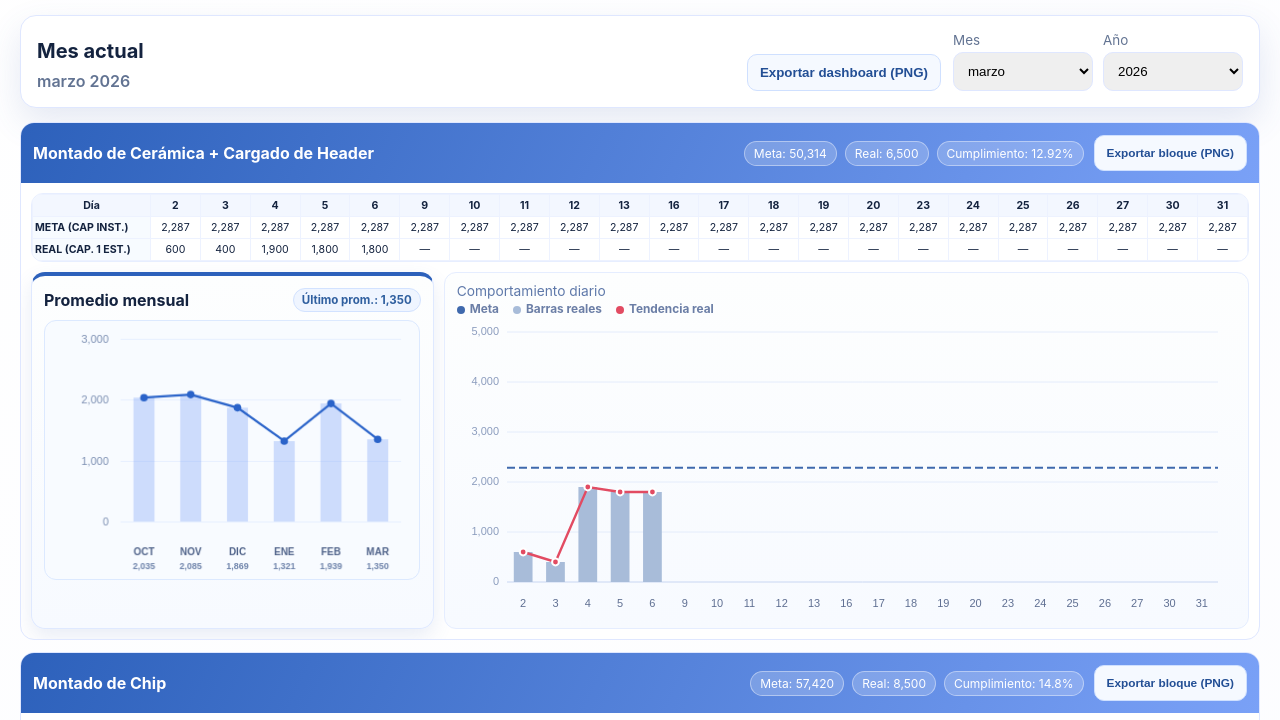
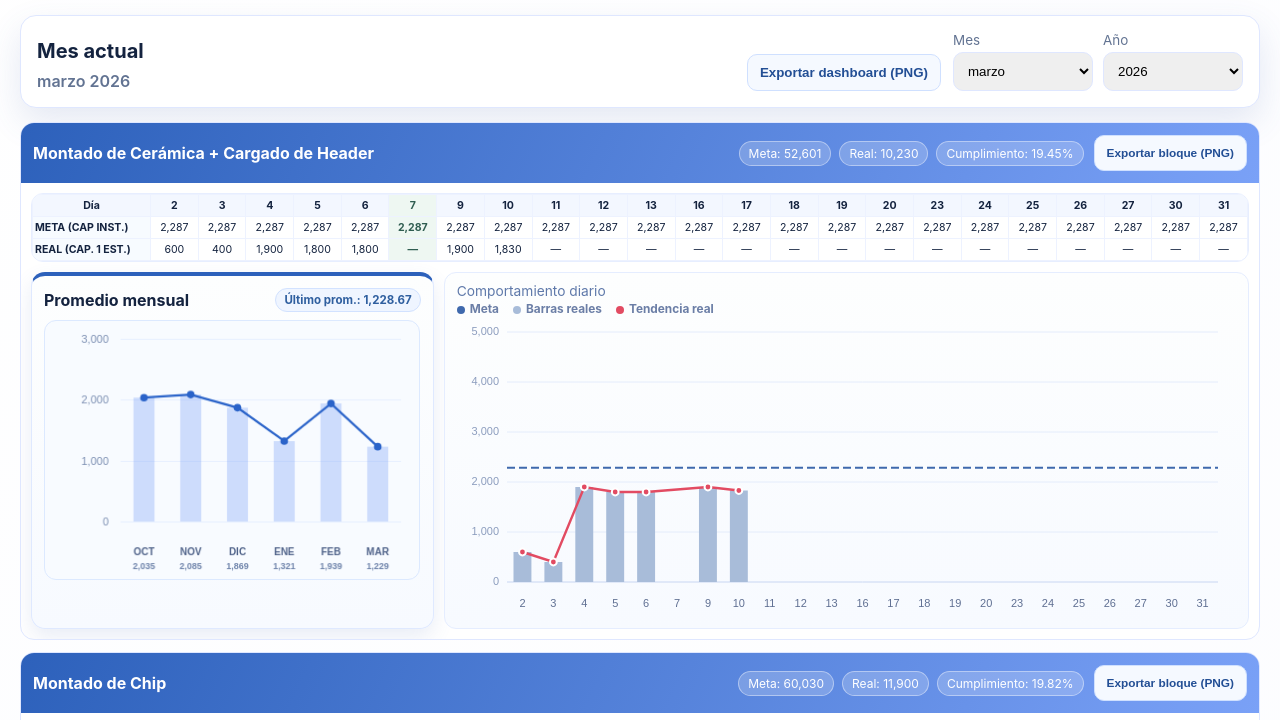
Before and after one commit to lowpolyfel/web, a plain HTML site: page index.html in a window 1280 px wide. Shown: the part 78-798 px from the top of the page. Drawn offline with nearby package versions, Linux system fonts and the light colour scheme.

Commit message:
Actualizar datos de marzo y resaltar sábado 7

```diff
--- a/assets/css/styles.css
+++ b/assets/css/styles.css
@@ -181,6 +181,12 @@ th { background: #f3f7ff; }
   background: #ffeab8 !important;
   color: #6b4c00;
   font-weight: 800;
+}
+
+.special-day-col {
+  background: #eef7f2 !important;
+  color: #2f5d51;
+  font-weight: 700;
 }
 
 .chart-card {
--- a/assets/js/app.js
+++ b/assets/js/app.js
@@ -13,6 +13,9 @@
   const INHABIL_DAY = null;
   const FALLBACK_COMPARE_CURRENT_DAY = 2;
   const FALLBACK_COMPARE_PREVIOUS_DAY = 1;
+  const SPECIAL_INCLUDED_DAYS = {
+    '2026-03': [7],
+  };
 
   const SEED_DB = {
     metas: {
@@ -53,6 +56,8 @@
       { lineId: 'alineacion_chip', date: '2026-03-04', target: 3859, real: 1000 },
       { lineId: 'alineacion_chip', date: '2026-03-05', target: 3859, real: 2600 },
       { lineId: 'alineacion_chip', date: '2026-03-06', target: 3859, real: 2300 },
+      { lineId: 'alineacion_chip', date: '2026-03-09', target: 3859, real: 2050 },
+      { lineId: 'alineacion_chip', date: '2026-03-10', target: 3859, real: 1580 },
 
       // Wire Bond
       { lineId: 'wire_bond', date: '2025-10-01', target: 2346, real: 1205 },
@@ -82,7 +87,9 @@
       { lineId: 'wire_bond', date: '2026-03-03', target: 2346, real: 1490 },
       { lineId: 'wire_bond', date: '2026-03-04', target: 2346, real: 1700 },
       { lineId: 'wire_bond', date: '2026-03-05', target: 2346, real: 1500 },
-      { lineId: 'wire_bond', date: '2026-03-06', target: 2346, real: 0 },
+      { lineId: 'wire_bond', date: '2026-03-06', target: 2346, real: 1600 },
+      { lineId: 'wire_bond', date: '2026-03-09', target: 2346, real: 0 },
+      { lineId: 'wire_bond', date: '2026-03-10', target: 2346, real: 1500 },
 
       // Montado de Cerámica
       { lineId: 'montado_ceramica', date: '2025-10-01', target: 2287, real: 2035 },
@@ -113,6 +120,8 @@
       { lineId: 'montado_ceramica', date: '2026-03-04', target: 2287, real: 1900 },
       { lineId: 'montado_ceramica', date: '2026-03-05', target: 2287, real: 1800 },
       { lineId: 'montado_ceramica', date: '2026-03-06', target: 2287, real: 1800 },
+      { lineId: 'montado_ceramica', date: '2026-03-09', target: 2287, real: 1900 },
+      { lineId: 'montado_ceramica', date: '2026-03-10', target: 2287, real: 1830 },
 
       // Montado de Chip
       { lineId: 'montado_chip', date: '2025-10-01', target: 2610, real: 1973 },
@@ -143,6 +152,8 @@
       { lineId: 'montado_chip', date: '2026-03-04', target: 2610, real: 1700 },
       { lineId: 'montado_chip', date: '2026-03-05', target: 2610, real: 1600 },
       { lineId: 'montado_chip', date: '2026-03-06', target: 2610, real: 1600 },
+      { lineId: 'montado_chip', date: '2026-03-09', target: 2610, real: 1600 },
+      { lineId: 'montado_chip', date: '2026-03-10', target: 2610, real: 1800 },
 
       // Wire Bond (Nueva Maquina)
       { lineId: 'wire_bond_hi_reel', date: '2026-02-23', target: 2346, real: 600 },
@@ -154,7 +165,10 @@
       { lineId: 'wire_bond_hi_reel', date: '2026-03-03', target: 2346, real: 300 },
       { lineId: 'wire_bond_hi_reel', date: '2026-03-04', target: 2346, real: 2000 },
       { lineId: 'wire_bond_hi_reel', date: '2026-03-05', target: 2346, real: 0 },
-      { lineId: 'wire_bond_hi_reel', date: '2026-03-06', target: 2346, real: 0 },
+      { lineId: 'wire_bond_hi_reel', date: '2026-03-06', target: 2346, real: 2000 },
+      { lineId: 'wire_bond_hi_reel', date: '2026-03-07', target: 2346, real: 2000 },
+      { lineId: 'wire_bond_hi_reel', date: '2026-03-09', target: 2346, real: 0 },
+      { lineId: 'wire_bond_hi_reel', date: '2026-03-10', target: 2346, real: 0 },
 
       // Alloy (Nueva Maquina)
       { lineId: 'alloy_hi_reel', date: '2026-02-23', target: 2287, real: 1000 },
@@ -167,6 +181,9 @@
       { lineId: 'alloy_hi_reel', date: '2026-03-04', target: 2287, real: 1000 },
       { lineId: 'alloy_hi_reel', date: '2026-03-05', target: 2287, real: 1000 },
       { lineId: 'alloy_hi_reel', date: '2026-03-06', target: 2287, real: 0 },
+      { lineId: 'alloy_hi_reel', date: '2026-03-07', target: 2287, real: 800 },
+      { lineId: 'alloy_hi_reel', date: '2026-03-09', target: 2287, real: 400 },
+      { lineId: 'alloy_hi_reel', date: '2026-03-10', target: 2287, real: 0 },
     ],
   };
 
@@ -212,11 +229,20 @@
   }
 
   function getBusinessDaysInMonth(year, monthIndex) {
-    return Array.from({ length: getDaysInMonth(year, monthIndex) }, (_, i) => i + 1)
+    const businessDays = Array.from({ length: getDaysInMonth(year, monthIndex) }, (_, i) => i + 1)
       .filter((day) => {
         const weekday = new Date(year, monthIndex, day).getDay();
         return weekday !== 0 && weekday !== 6;
       });
+
+    const specialDays = SPECIAL_INCLUDED_DAYS[`${year}-${String(monthIndex + 1).padStart(2, '0')}`] || [];
+    const allDays = new Set([...businessDays, ...specialDays]);
+    return Array.from(allDays).sort((a, b) => a - b);
+  }
+
+  function isSpecialIncludedDay(year, monthIndex, day) {
+    const key = `${year}-${String(monthIndex + 1).padStart(2, '0')}`;
+    return (SPECIAL_INCLUDED_DAYS[key] || []).includes(day);
   }
 
   function formatNumber(value) {
@@ -317,7 +343,7 @@
         return;
       }
 
-      if (seedRecord.date === '2026-02-26' || seedRecord.date === '2026-02-27' || seedRecord.date === '2026-03-02' || seedRecord.date === '2026-03-03' || seedRecord.date === '2026-03-04' || seedRecord.date === '2026-03-05' || seedRecord.date === '2026-03-06') {
+      if (seedRecord.date === '2026-02-26' || seedRecord.date === '2026-02-27' || seedRecord.date === '2026-03-02' || seedRecord.date === '2026-03-03' || seedRecord.date === '2026-03-04' || seedRecord.date === '2026-03-05' || seedRecord.date === '2026-03-06' || seedRecord.date === '2026-03-07' || seedRecord.date === '2026-03-09' || seedRecord.date === '2026-03-10') {
         merged[existingIdx] = { ...merged[existingIdx], ...seedRecord };
       }
     });
@@ -732,15 +758,28 @@ function drawDailyChart(canvas, labels, metaValues, realValues) {
 
       const resume = summarize(metaByDay, realByDay);
       const headers = businessDays
-        .map((day) => `<th class="${day === INHABIL_DAY ? 'inhabil-col' : ''}">${day === INHABIL_DAY ? `${day}<br><small>INHÁBIL</small>` : day}</th>`)
+        .map((day) => {
+          const classes = [day === INHABIL_DAY ? 'inhabil-col' : '', isSpecialIncludedDay(selectedYear, selectedMonth, day) ? 'special-day-col' : '']
+            .filter(Boolean)
+            .join(' ');
+          return `<th class="${classes}">${day === INHABIL_DAY ? `${day}<br><small>INHÁBIL</small>` : day}</th>`;
+        })
         .join('');
 
       const metaCells = businessDays
-        .map((day, idx) => (day === INHABIL_DAY ? '<td class="inhabil-col">INHÁBIL</td>' : `<td>${formatNumber(metaByDay[idx])}</td>`))
+        .map((day, idx) => {
+          if (day === INHABIL_DAY) return '<td class="inhabil-col">INHÁBIL</td>';
+          const specialClass = isSpecialIncludedDay(selectedYear, selectedMonth, day) ? ' class="special-day-col"' : '';
+          return `<td${specialClass}>${formatNumber(metaByDay[idx])}</td>`;
+        })
         .join('');
 
       const realCells = businessDays
-        .map((day, idx) => (day === INHABIL_DAY ? '<td class="inhabil-col">INHÁBIL</td>' : `<td>${formatNumber(realByDay[idx])}</td>`))
+        .map((day, idx) => {
+          if (day === INHABIL_DAY) return '<td class="inhabil-col">INHÁBIL</td>';
+          const specialClass = isSpecialIncludedDay(selectedYear, selectedMonth, day) ? ' class="special-day-col"' : '';
+          return `<td${specialClass}>${formatNumber(realByDay[idx])}</td>`;
+        })
         .join('');
 
       const series = monthlyStats(line.id, false);
```
